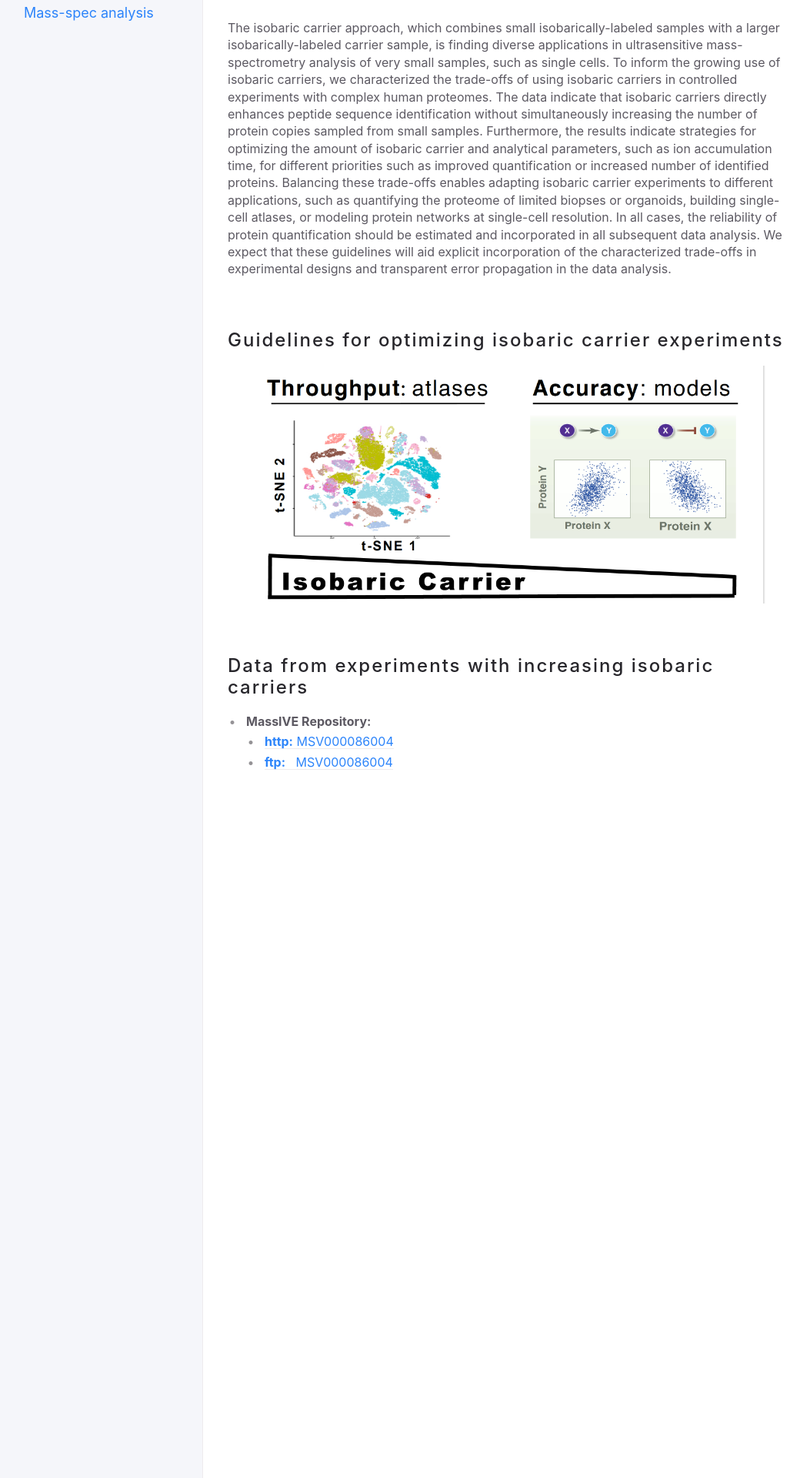
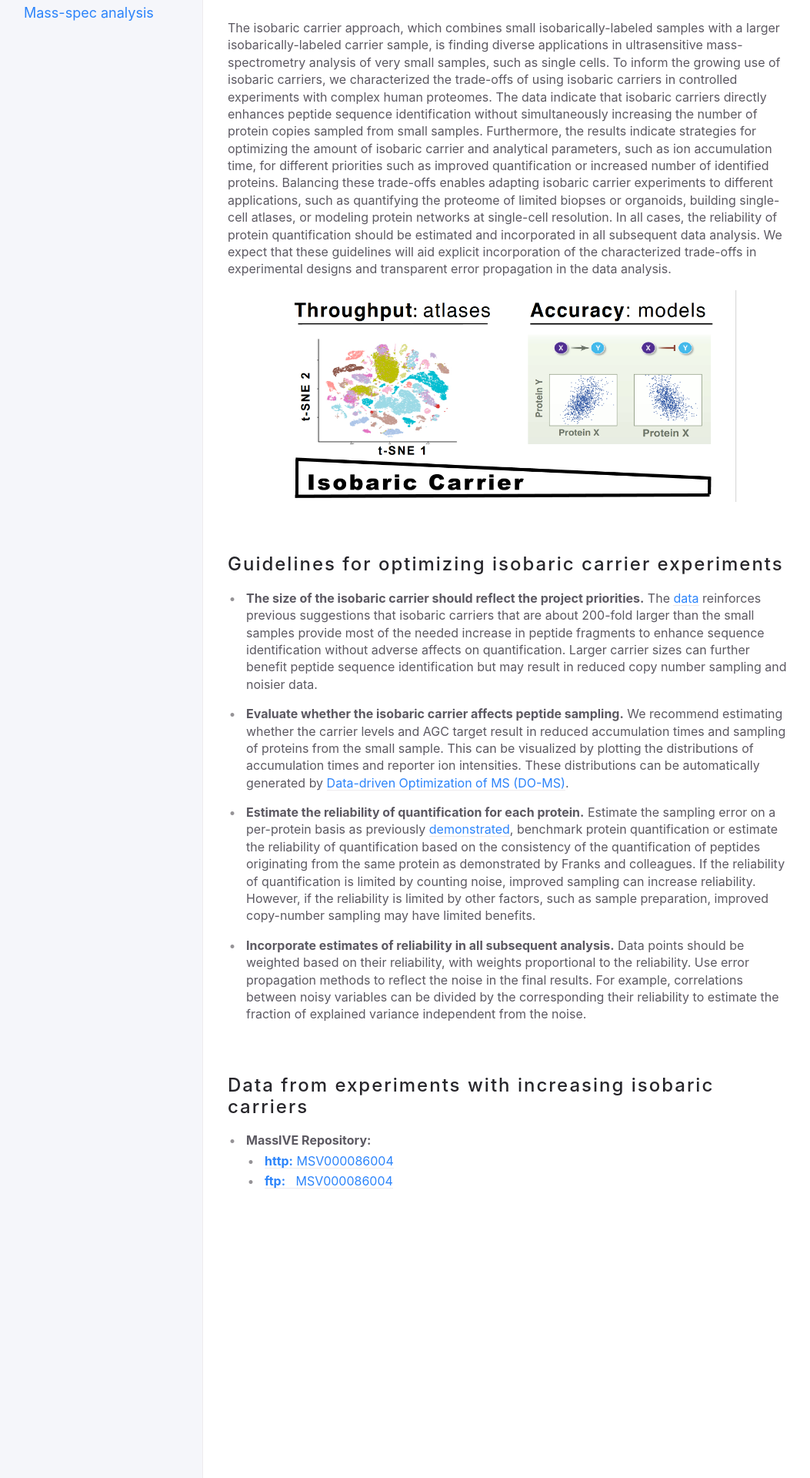
Before and after one commit to SlavovLab/SCoPE2, a Jekyll site: the page built from docs/mass-spec/Isobaric-carrier-optimization.md, in a window 1280 px wide. Shown: the part 336-2256 px from the top of the page at 77% size, without its empty margins (92-1145 px from the left). Built offline with Jekyll 4.4.1, drawn with Linux system fonts in a browser that asks for light colours; nearby versions of some CDN libraries.

Commit message:
Update Isobaric-carrier-optimization.md

```diff
--- a/docs/mass-spec/Isobaric-carrier-optimization.md
+++ b/docs/mass-spec/Isobaric-carrier-optimization.md
@@ -23,6 +23,7 @@ description: "Optimizing accuracy and depth of protein quantification in experim
 The isobaric carrier approach, which combines small isobarically-labeled samples with a larger isobarically-labeled carrier sample, is finding diverse applications in ultrasensitive mass-spectrometry analysis of very small samples, such as single cells.
 To inform the growing use of isobaric carriers, we characterized the trade-offs of using isobaric carriers in controlled experiments with complex human proteomes. The data indicate that isobaric carriers directly enhances peptide sequence identification without simultaneously increasing the number of protein copies sampled from small samples. Furthermore, the results indicate strategies for optimizing the amount of isobaric carrier and analytical parameters, such as ion accumulation time, for different priorities such as improved quantification or increased number of identified proteins. Balancing these trade-offs enables adapting isobaric carrier experiments to different applications, such as quantifying the proteome of limited biopses or organoids, building single-cell atlases, or modeling protein networks at single-cell resolution. In all cases, the reliability of protein quantification should be estimated and incorporated in all subsequent data analysis. We expect that these guidelines will aid explicit incorporation of the characterized trade-offs in experimental designs and transparent error propagation in the data analysis.
 
+![]({{site.baseurl}}Figures/Single-cell_Applications_iCarrier.png){: width="80%" .center-image}
 <!--
 To increase the throughput and quantitative accuracy of single-cell protein analysis by [SCoPE-MS](https://doi.org/10.1101/102681), we introduced many technical improvements in both the sample preparation and in the mass-spectrometry analysis. The [synergistic effect](https://www.biorxiv.org/content/biorxiv/early/2019/12/05/665307/T1.medium.gif) is to increase quantitative accuracy by 4-fold and the throughput of data acquisition about 8-fold. Below, we outline controlled experiments that illustrate the benefits of **individual** improvements. To comprehensively compare the mass-spec data at all levels (including chromatographic separation, precursor abundance, ion isolation, spectral purity, and peptide sequence identification), we include the full [Data-driven Optimization of MS (DO-MS)](https://do-ms.slavovlab.net) reports for each set of experiments.
 -->
@@ -32,7 +33,13 @@ To increase the throughput and quantitative accuracy of single-cell protein anal
 
 <h2 style="letter-spacing: 2px; font-size: 26px;" id="guidelines" >Guidelines for optimizing isobaric carrier experiments</h2>
 
-![]({{site.baseurl}}Figures/Single-cell_Applications_iCarrier.png){: width="90%" .center-image}
+- **The size of the isobaric carrier should reflect the project priorities.** The [data](https://www.biorxiv.org/content/10.1101/2020.08.24.264994v1) reinforces previous suggestions that isobaric carriers that are about 200-fold larger than the small samples provide most of the needed increase in peptide fragments to enhance sequence identification without adverse affects on quantification. Larger carrier sizes can further benefit peptide sequence identification but may result in reduced copy number sampling and noisier data.
+
+- **Evaluate whether the isobaric carrier affects peptide sampling.** We recommend estimating whether the carrier levels and AGC target result in reduced accumulation times and sampling of proteins from the small sample. This can be visualized by plotting the distributions of accumulation times and reporter ion intensities. These distributions can be automatically generated by [Data-driven Optimization of MS (DO-MS)](https://do-ms.slavovlab.net).
+
+- **Estimate the reliability of quantification for each protein.**  Estimate the sampling error on a per-protein basis as previously [demonstrated](https://doi.org/10.1101/665307), benchmark protein quantification or estimate the reliability of quantification based on the consistency of the quantification of peptides originating from the same protein as demonstrated by Franks and colleagues. If the reliability of quantification is limited by counting noise, improved sampling can increase reliability. However, if the reliability is limited by other factors, such as sample preparation, improved copy-number sampling may have limited benefits.
+
+- **Incorporate estimates of reliability in all subsequent analysis.** Data points should be weighted based on their reliability, with weights proportional to the reliability. Use error propagation methods to reflect the noise in the final results. For example, correlations between noisy variables can be divided by the corresponding their reliability to estimate the fraction of explained variance independent from the noise.
 
 
 
```
